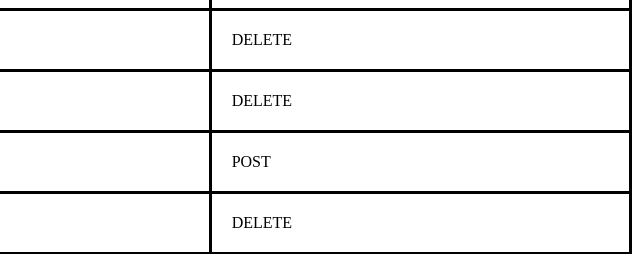
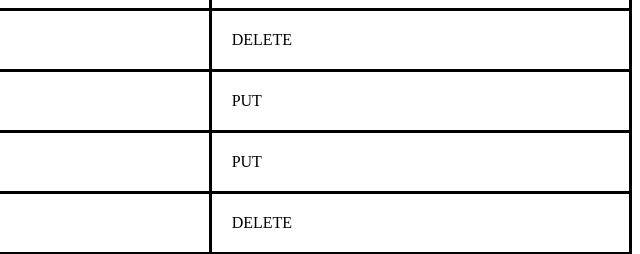
Before and after one commit to sophiabanda/movie_api, a website: page public/documentation.html in a window 1280 px wide. Shown: the part 485-739 px from the top of the page, 640-1280 px from the left. Drawn offline with Linux system fonts and the light colour scheme.

Commit message:
updated docs

```diff
--- a/public/documentation.html
+++ b/public/documentation.html
@@ -50,12 +50,12 @@
             <tr>
                 <td>Update user name</td>
                 <td>/users/:idNum</td>
-                <td>DELETE</td>
+                <td>PUT</td>
             </tr>
             <tr>
                 <td>Add a film to your favorites</td>
                 <td>/users/:idNum/:filmTitle</td>
-                <td>POST</td>
+                <td>PUT</td>
             </tr>
             <tr>
                 <td>Remove a film from your favorites</td>
```
